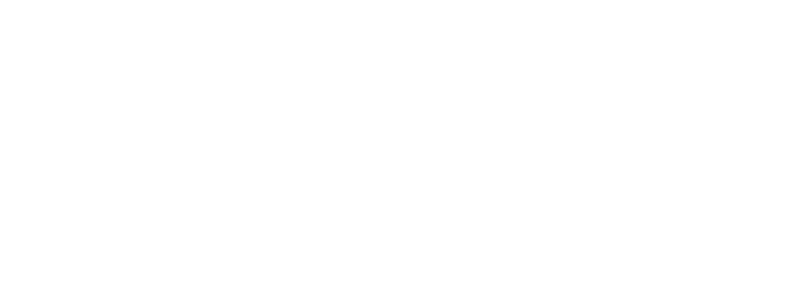
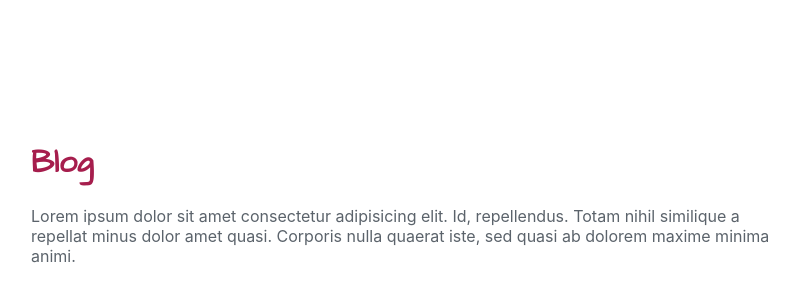
Before and after one commit to jamesncox/portfolio-v2, a React (Create React App) app: page / in a window 1280 px wide. Shown: the part 2055-2355 px from the top of the page, without its empty margins (225-1024 px from the left). Before the commit the page ends 2179 px from the top, so only its background shows below. Built offline with nearby package versions, Linux system fonts and the light colour scheme.

Commit message:
Create Blog.js and import to App.js

```diff
--- a/src/App.js
+++ b/src/App.js
@@ -4,6 +4,7 @@
 import './stylesheets/NavMenu.css'
 import About from './components/about/About'
 import Projects from './components/projects/Projects'
+import Blog from './components/blog/Blog'
 
 import Header from './components/layout/Header'
 
@@ -13,6 +14,7 @@
       <Header />
       <About />
       <Projects />
+      <Blog />
     </div>
   );
 }
--- /dev/null
+++ b/src/components/blog/Blog.js
@@ -0,0 +1,13 @@
+import React from 'react'
+
+function Blog() {
+
+    return (
+        <div id="blog" className="practice-scroll">
+          <h1 className="selected-menu">Blog</h1>
+          Lorem ipsum dolor sit amet consectetur adipisicing elit. Id, repellendus. Totam nihil similique a repellat minus dolor amet quasi. Corporis nulla quaerat iste, sed quasi ab dolorem maxime minima animi.
+        </div>
+    )
+}
+
+export default Blog
```
